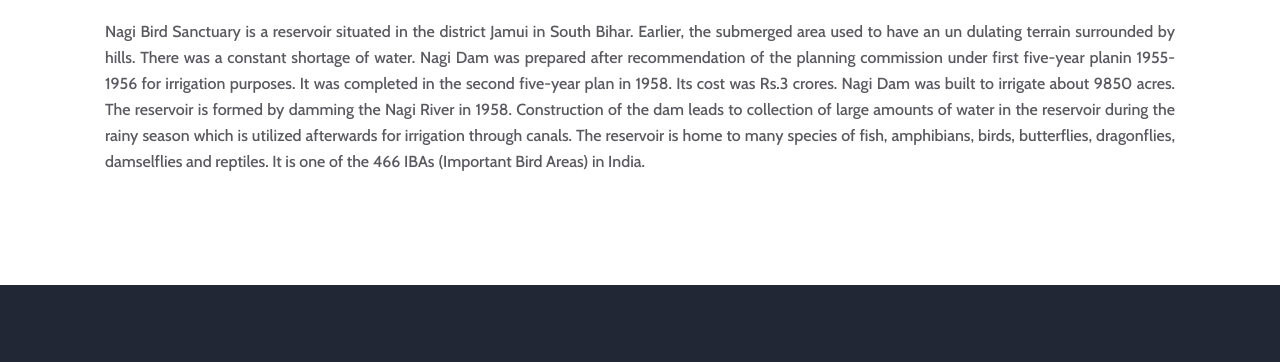
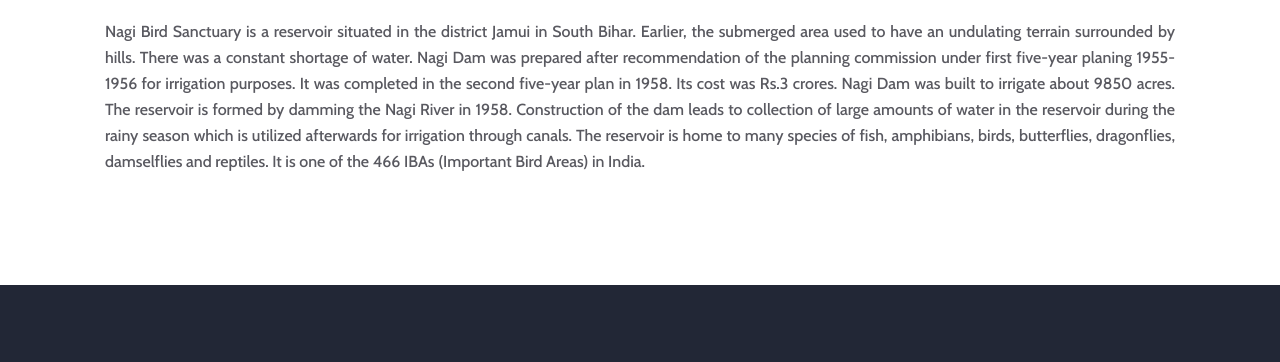
Before and after one commit to shivchandar/Nagi, a plain HTML site: page about-us.html in a window 1280 px wide. Shown: the part 299-661 px from the top of the page. Drawn offline with nearby package versions, Linux system fonts and the light colour scheme.

Commit message:
Update about-us.html

```diff
--- a/about-us.html
+++ b/about-us.html
@@ -158,7 +158,7 @@
 
                             <h2>Nagi Dam Bird Sanctuary </h2>
                         </div>
-                        <p class="f-para" style="text-align: justify;">Nagi Bird Sanctuary is a reservoir situated in the district Jamui in South Bihar. Earlier, the submerged area used to have an un dulating terrain surrounded by hills. There was a constant shortage of water. Nagi Dam was prepared after recommendation of the planning commission under first five-year planin 1955-1956 for irrigation purposes. It was completed in the second five-year plan in 1958. Its cost was Rs.3 crores. Nagi Dam was built to irrigate about 9850 acres. The reservoir is formed by damming the Nagi River in 1958. Construction of the dam leads to collection of large amounts of water in the reservoir during the rainy season which is utilized afterwards for irrigation through canals. The reservoir is home to many species of fish, amphibians, birds, butterflies, dragonflies, damselflies and reptiles. It is one of the 466 IBAs (Important Bird Areas) in India.</p>
+                        <p class="f-para" style="text-align: justify;">Nagi Bird Sanctuary is a reservoir situated in the district Jamui in South Bihar. Earlier, the submerged area used to have an undulating terrain surrounded by hills. There was a constant shortage of water. Nagi Dam was prepared after recommendation of the planning commission under first five-year planing 1955-1956 for irrigation purposes. It was completed in the second five-year plan in 1958. Its cost was Rs.3 crores. Nagi Dam was built to irrigate about 9850 acres. The reservoir is formed by damming the Nagi River in 1958. Construction of the dam leads to collection of large amounts of water in the reservoir during the rainy season which is utilized afterwards for irrigation through canals. The reservoir is home to many species of fish, amphibians, birds, butterflies, dragonflies, damselflies and reptiles. It is one of the 466 IBAs (Important Bird Areas) in India.</p>
 
                     </div>
                 </div>
```
